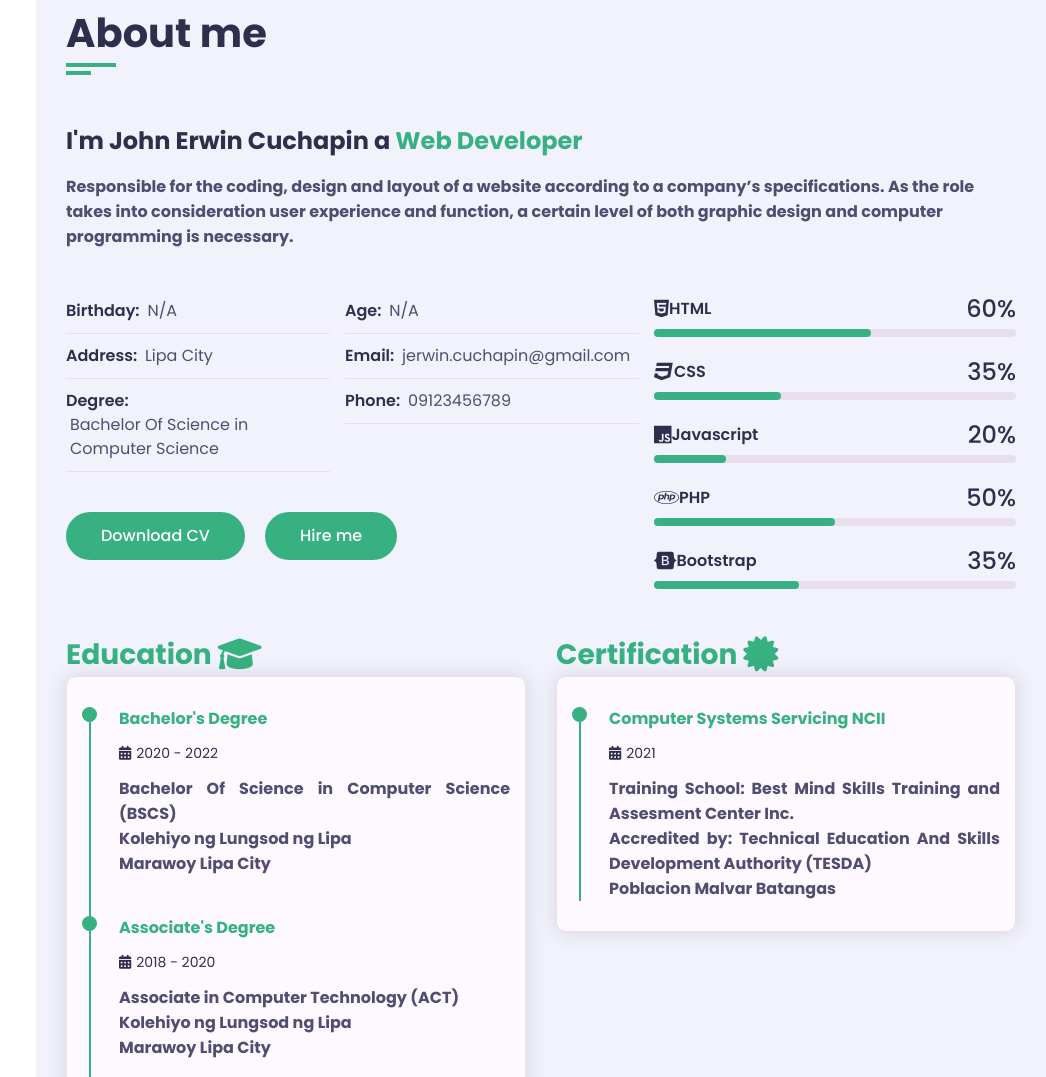
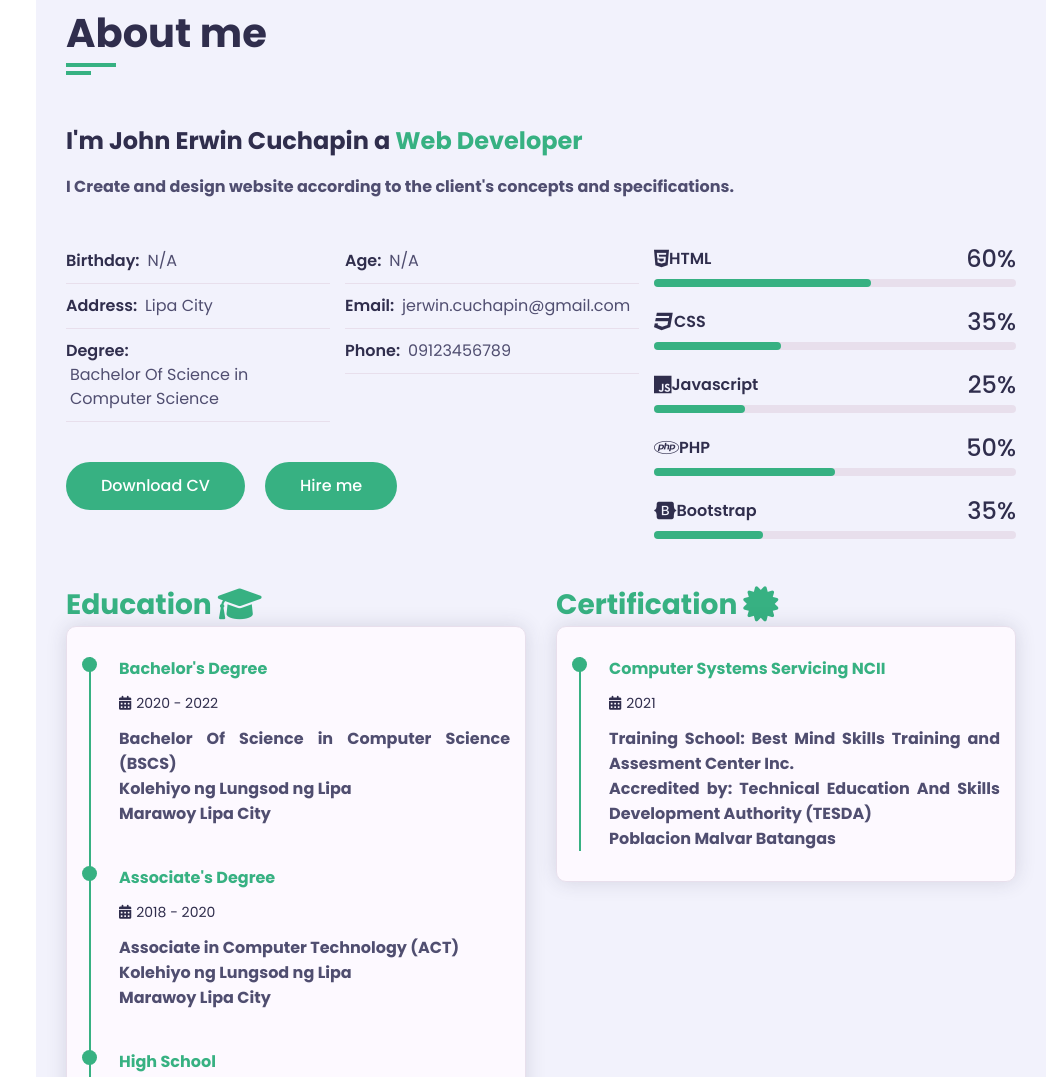
Before and after one commit to Jerwin0210/jetc-port, a plain HTML site: page index.html in a window 1280 px wide. Shown: the part 857-1934 px from the top of the page, without its empty margins (234-1280 px from the left). Drawn offline with nearby package versions, Linux system fonts and the light colour scheme; a web font is replaced by a local one.

Commit message:
Update index.html

```diff
--- a/index.html
+++ b/index.html
@@ -75,7 +75,7 @@
                                 data-aos-easing="ease-in-shine" class="my-profession">And I'm a <span class="typing">Web
                                     Developer</span></h3>
                             <p data-aos="zoom-in" data-aos-duration="1000" data-aos-offset="300"
-                                data-aos-easing="ease-in-shine">Able to build a Web presence from the ground up from
+                                data-aos-easing="ease-in-shine">I am able to build a Web presence from the ground up from
                                 concept, navigation, layout and programming</p>
                             <a data-aos="fade-right" data-aos-duration="1000" data-aos-easing="ease-in-shine"
                                 href="#contact" class="btn hire-me">Hire me</a>
@@ -109,10 +109,8 @@
                                             data-aos-easing="ease-in-shine">Web Developer</span>
                                     </h3>
                                     <p data-aos="fade-left" data-aos-duration="1000" data-aos-offset="300">
-                                        Responsible for the coding, design and layout of a website according to a
-                                        company’s specifications. As the role takes into consideration user experience
-                                        and function, a certain level of both graphic design and computer programming is
-                                        necessary.</p>
+                                         I Create and design website according to the
+                                        client's concepts and specifications.</p>
                                 </div>
                             </div>
                             <div class="row">
@@ -166,8 +164,8 @@
                                         <div class="skill-item padd-15">
                                             <h5><i class="fa-brands fa-js fa-lg"></i>Javascript</h5>
                                             <div class="progress">
-                                                <div class="progress-in" style="width: 20%"></div>
-                                                <div class="skill-percent">20%</div>
+                                                <div class="progress-in" style="width: 25%"></div>
+                                                <div class="skill-percent">25%</div>
                                             </div>
                                         </div>
                                         <div class="skill-item padd-15">
@@ -180,7 +178,7 @@
                                         <div class="skill-item padd-15">
                                             <h5><i class="fa-brands fa-bootstrap fa-lg"></i>Bootstrap</h5>
                                             <div class="progress">
-                                                <div class="progress-in" style="width: 40%"></div>
+                                                <div class="progress-in" style="width: 30%"></div>
                                                 <div class="skill-percent">35%</div>
                                             </div>
                                         </div>
@@ -364,7 +362,7 @@
                                 <i class="fa fa-wrench fa-lg"></i>
                             </div>
                             <h4>Computer Maintenance & Repair</h4>
-                            <p>Manage, identify problems and perform maintenance to servers, network, desktop, printers,
+                            <p>Manage, identify problems and perform maintenance to network, desktop, laptop, printers,
                                 power supply and other network/computer equipment.</p>
                         </div>
 
```
